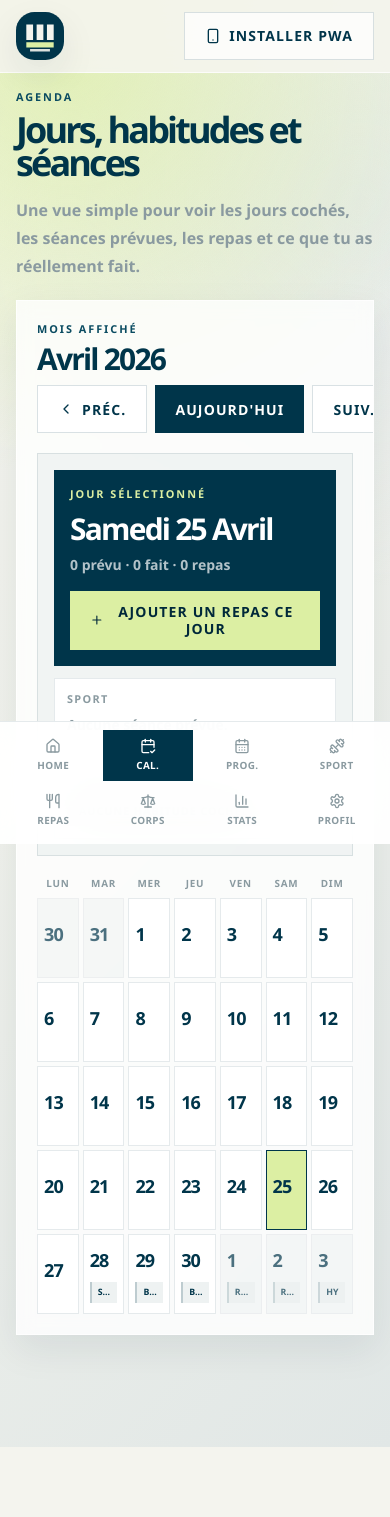
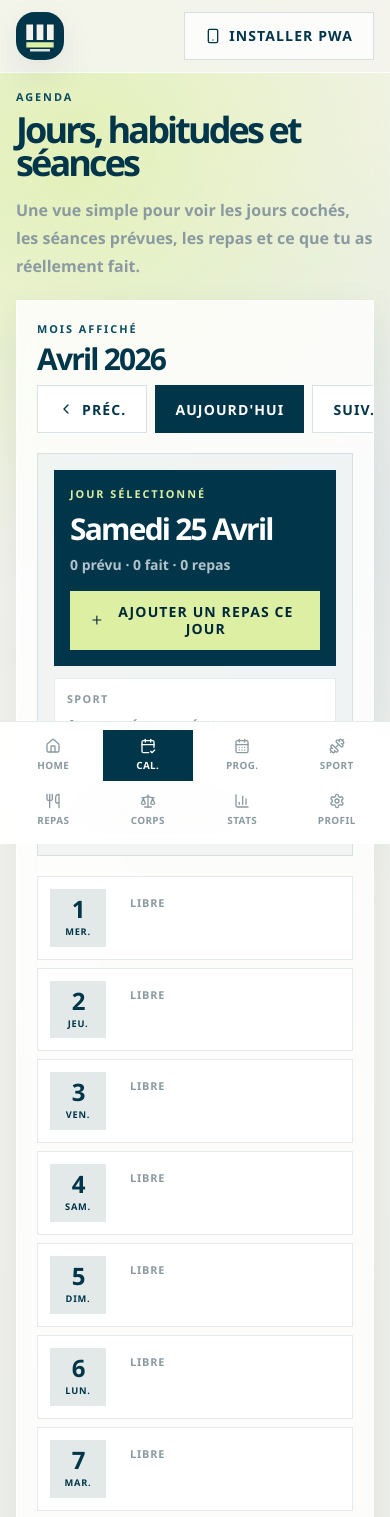
Before and after one commit to lbelhomme-pc/sport-perso, a React (Vite) app: page /calendar in a window 390 px wide. Shown: the top 1517 px of the page. Before the commit the page ends 1447 px from the top, so only its background shows below. Built offline with nearby package versions, Linux system fonts and the light colour scheme.

Commit message:
Improve mobile calendar agenda layout

```diff
--- a/src/pages/CalendarPage.tsx
+++ b/src/pages/CalendarPage.tsx
@@ -232,13 +232,76 @@ export default function CalendarPage() {
           </div>
         ) : null}
 
-        <div className="mt-5 grid grid-cols-7 gap-1 text-center text-[0.62rem] font-black uppercase tracking-[0.08em] text-muted">
+        <div className="mt-5 grid gap-2 sm:hidden">
+          {calendarDays
+            .filter((day) => isSameMonth(day, month))
+            .map((day) => {
+              const isoDate = toISODate(day);
+              const dayHabits = data.dailyHabits.filter((habit) => habit.date === isoDate && habit.completed);
+              const completedSessions = data.sessions.filter((session) => session.date === isoDate && session.completed);
+              const plannedForDay = plannedSessions.filter((session) => session.date === isoDate && session.type !== "rest");
+              const mealsForDay = data.meals.filter((meal) => meal.date === isoDate);
+              const selected = isoDate === selectedDate;
+              const hasContent = dayHabits.length || plannedForDay.length || completedSessions.length || mealsForDay.length;
+
+              return (
+                <button
+                  type="button"
+                  key={`mobile-${isoDate}`}
+                  onClick={() => selectDay(day)}
+                  className={`w-full border p-3 text-left transition ${
+                    selected
+                      ? "border-petrol-800 bg-limeSoft text-petrol-900 shadow-soft"
+                      : isoDate === today
+                        ? "border-petrol-800/30 bg-white"
+                        : "border-petrol-800/10 bg-white"
+                  }`}
+                >
+                  <div className="flex min-w-0 items-start gap-3">
+                    <div className={selected ? "grid w-14 shrink-0 place-items-center bg-petrol-800 px-2 py-2 text-limeSoft" : "grid w-14 shrink-0 place-items-center bg-mist px-2 py-2 text-petrol-800"}>
+                      <span className="font-display text-2xl font-black leading-none tracking-[-0.05em]">{format(day, "d")}</span>
+                      <span className="mt-1 text-[0.58rem] font-black uppercase tracking-[0.08em]">{format(day, "EEE", { locale: fr })}</span>
+                    </div>
+
+                    <div className="min-w-0 flex-1">
+                      <div className="flex min-w-0 flex-wrap items-center gap-1.5">
+                        {isoDate === today ? <span className="chip bg-petrol-800 text-limeSoft">Aujourd'hui</span> : null}
+                        {dayHabits.map((habit) => (
+                          <span key={`${isoDate}-${habit.type}`} className="chip bg-limeSoft">
+                            {HABIT_SHORT_LABELS[habit.type]}
+                          </span>
+                        ))}
+                        {plannedForDay.map((session) => (
+                          <span key={session.id} className="chip bg-mist">
+                            Prévu {PLANNED_SHORT_LABELS[session.type]} · {session.durationMin} min
+                          </span>
+                        ))}
+                        {completedSessions.map((session) => (
+                          <span key={session.id} className="chip bg-petrol-800 text-white">
+                            Fait {SESSION_SHORT_LABELS[session.type]} · {session.durationMin} min
+                          </span>
+                        ))}
+                        {mealsForDay.map((meal) => (
+                          <span key={meal.id} className="chip bg-white">
+                            {MEAL_TYPE_LABELS[meal.mealType]} · {meal.calories} kcal
+                          </span>
+                        ))}
+                        {!hasContent ? <span className="chip bg-white text-muted">Libre</span> : null}
+                      </div>
+                    </div>
+                  </div>
+                </button>
+              );
+            })}
+        </div>
+
+        <div className="mt-5 hidden grid-cols-7 gap-1 text-center text-[0.62rem] font-black uppercase tracking-[0.08em] text-muted sm:grid">
           {["Lun", "Mar", "Mer", "Jeu", "Ven", "Sam", "Dim"].map((day) => (
             <span key={day}>{day}</span>
           ))}
         </div>
 
-        <div className="mt-2 grid grid-cols-7 gap-1 sm:gap-2">
+        <div className="mt-2 hidden grid-cols-7 gap-1 sm:grid sm:gap-2">
           {calendarDays.map((day) => {
             const isoDate = toISODate(day);
             const dayHabits = data.dailyHabits.filter((habit) => habit.date === isoDate && habit.completed);
```
Also changed, not shown: 1 other file (tests, documents, lock files or other folders).
